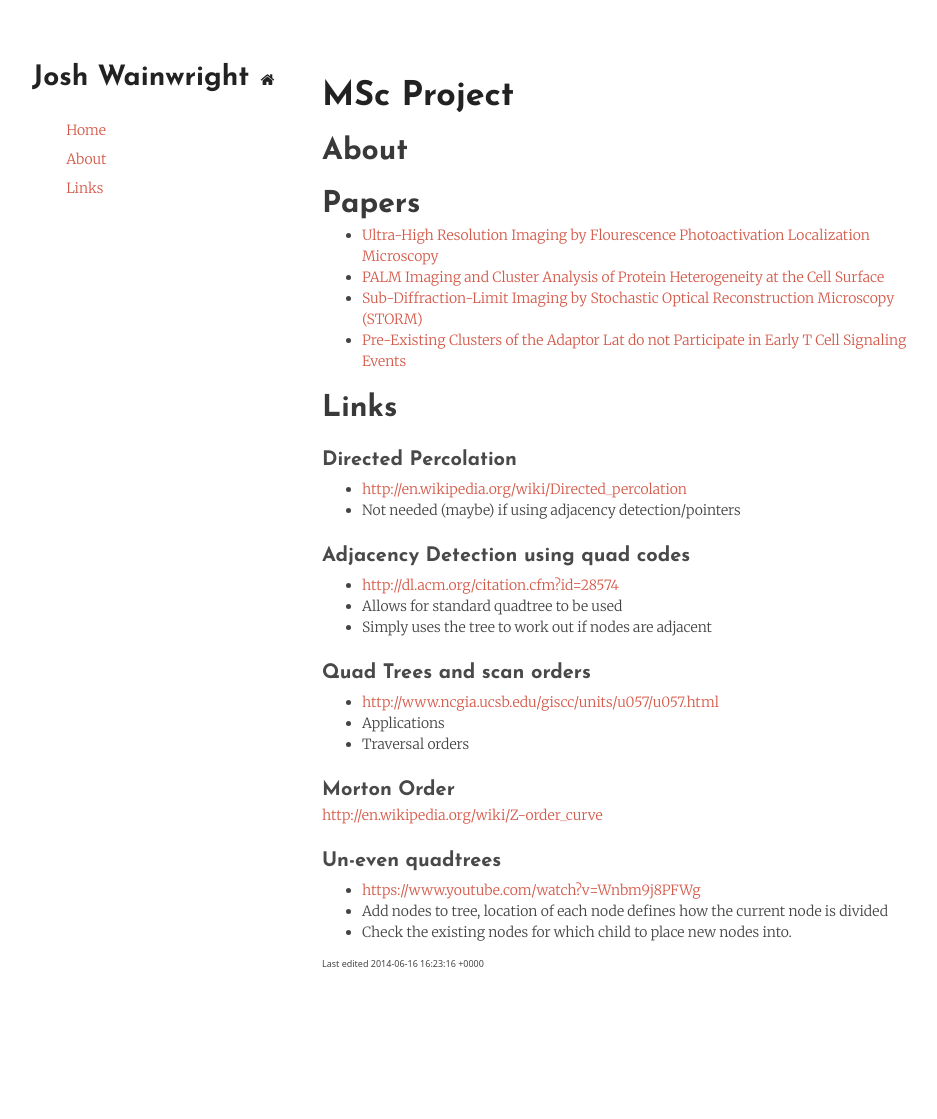
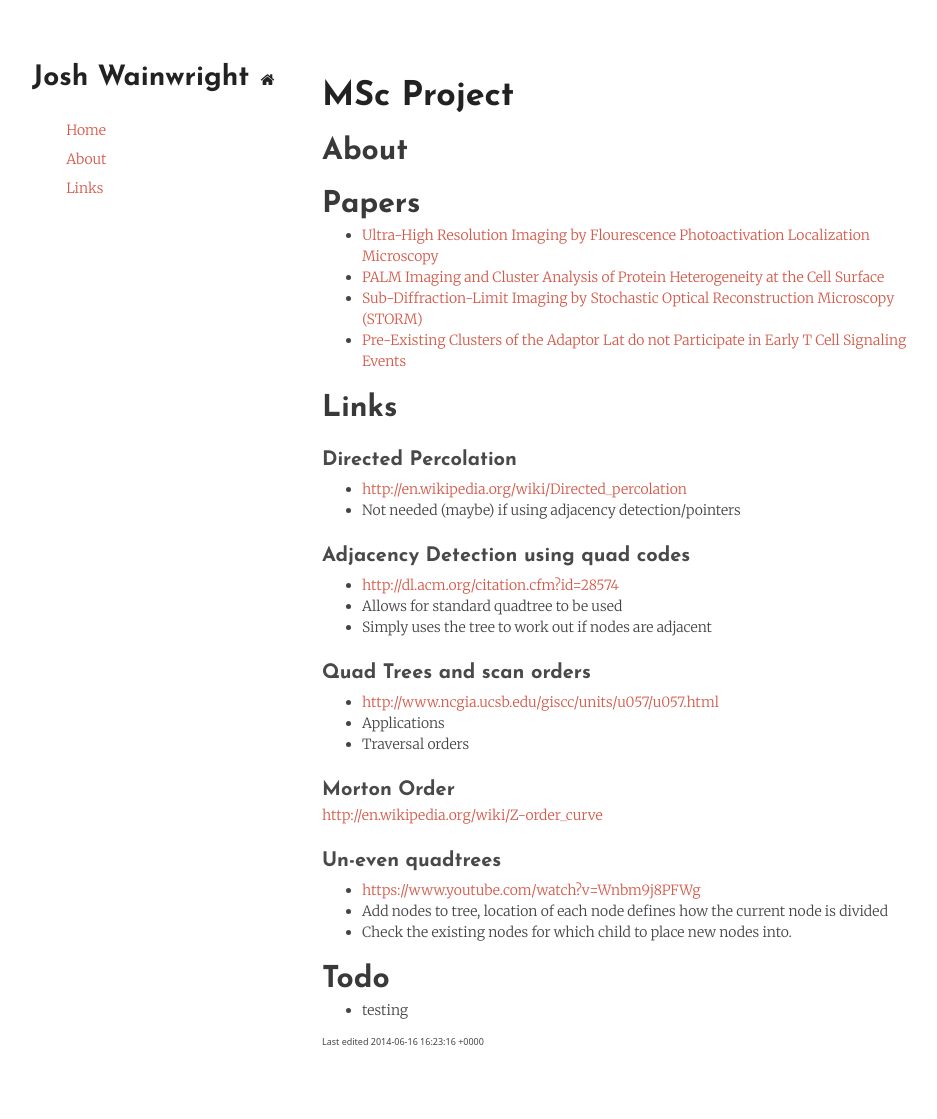
Before and after one commit to joshaw/MScProject, a Jekyll site: the page built from site/index.md, in a window 1280 px wide. Shown: the whole page, without its empty margins (148-1085 px from the left). Built offline with Jekyll 4.4.1, drawn with Linux system fonts in a browser that asks for light colours; before the commit the page ends 1041 px from its top, so only the background shows below that.

Commit message:
Add testing items

```diff
--- a/site/index.md
+++ b/site/index.md
@@ -41,3 +41,6 @@ title: Home
 - Add nodes to tree, location of each node defines how the current node is
   divided
 - Check the existing nodes for which child to place new nodes into.
+
+## Todo
+- testing
```
